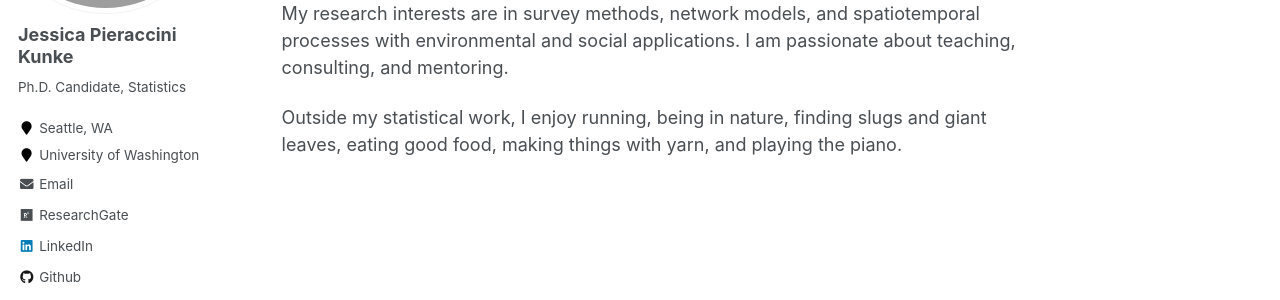
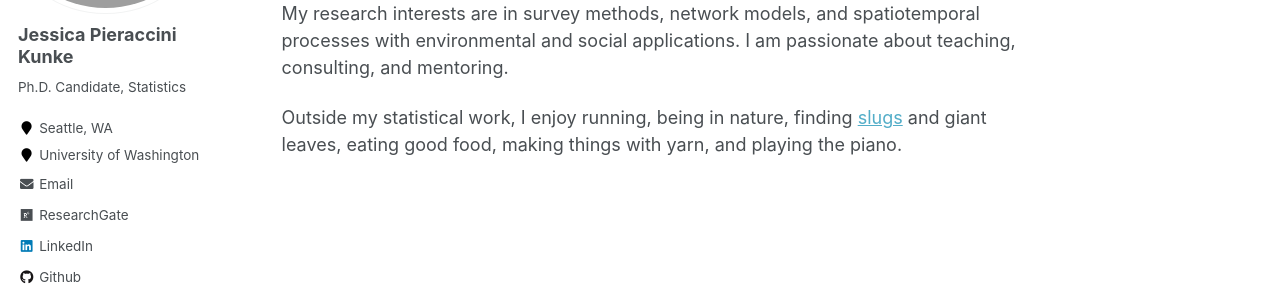
Before and after one commit to jpierkunke/jpierkunke.github.io, a Jekyll site: the page built from _pages/about.md, in a window 1280 px wide. Shown: the part 238-538 px from the top of the page. Built offline with Jekyll 4.4.1, drawn with Linux system fonts in a browser that asks for light colours; some web fonts are replaced; part of the change alters nothing that is shown.

```diff
--- a/_pages/about.md
+++ b/_pages/about.md
@@ -12,7 +12,7 @@ Welcome!  My name is Jess Kunke and I am a Ph.D. candidate in the Department of
 
 My research interests are in survey methods, network models, and spatiotemporal processes with environmental and social applications.  I am passionate about teaching, consulting, and mentoring.
 
-Outside my statistical work, I enjoy running, being in nature, finding slugs and giant leaves, eating good food, making things with yarn, and playing the piano.
+Outside my statistical work, I enjoy running, being in nature, finding [slugs](https://www.nps.gov/olym/learn/nature/slugs.htm) and giant leaves, eating good food, making things with yarn, and playing the piano.
 
 <!---
 
```
